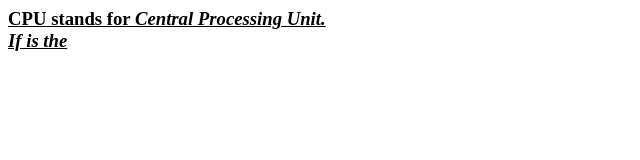
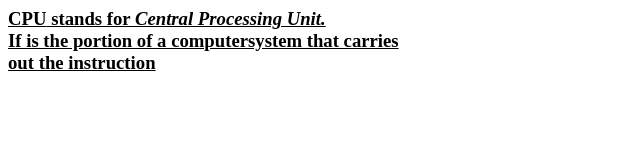
Before and after one commit to iamneo-production/ecfbbefdadaeccdfffebaeceaec, a website: page public/index.html in a window 1280 px wide. Shown: the whole page, without its empty margins (0-640 px from the left). Drawn offline with Linux system fonts and the light colour scheme.

Commit message:
Backup Commit

```diff
--- a/public/index.html
+++ b/public/index.html
@@ -3,6 +3,7 @@
         <title>CPU</title>
     </head>
 <body>
-    <h3><u><b>CPU<b> stands for <i>Central Processing Unit.<br>If is the </i></u></h3>
+
+    <h3><u><b>CPU</b> stands for <i>Central Processing Unit.</i></ul><br>If is the portion of a <u>computer</u>system that carries<br>out the instruction </u></h3>
     </body>
 </html>
```
